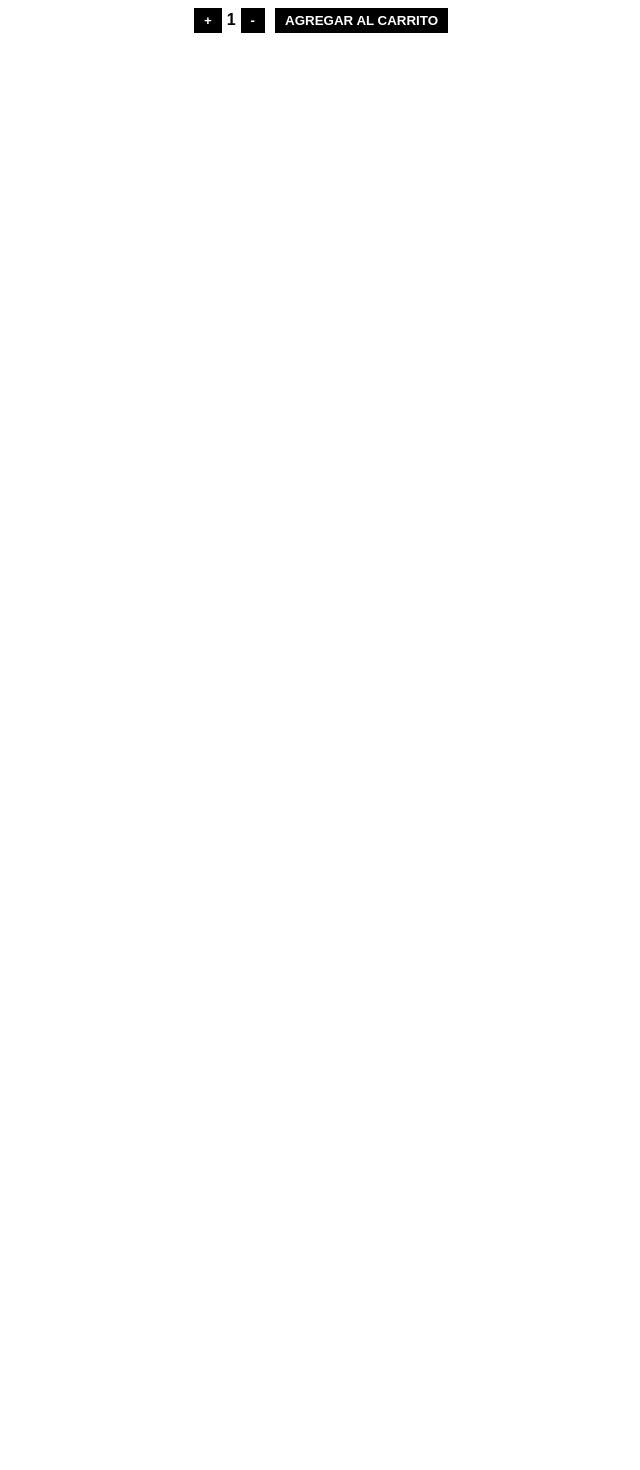
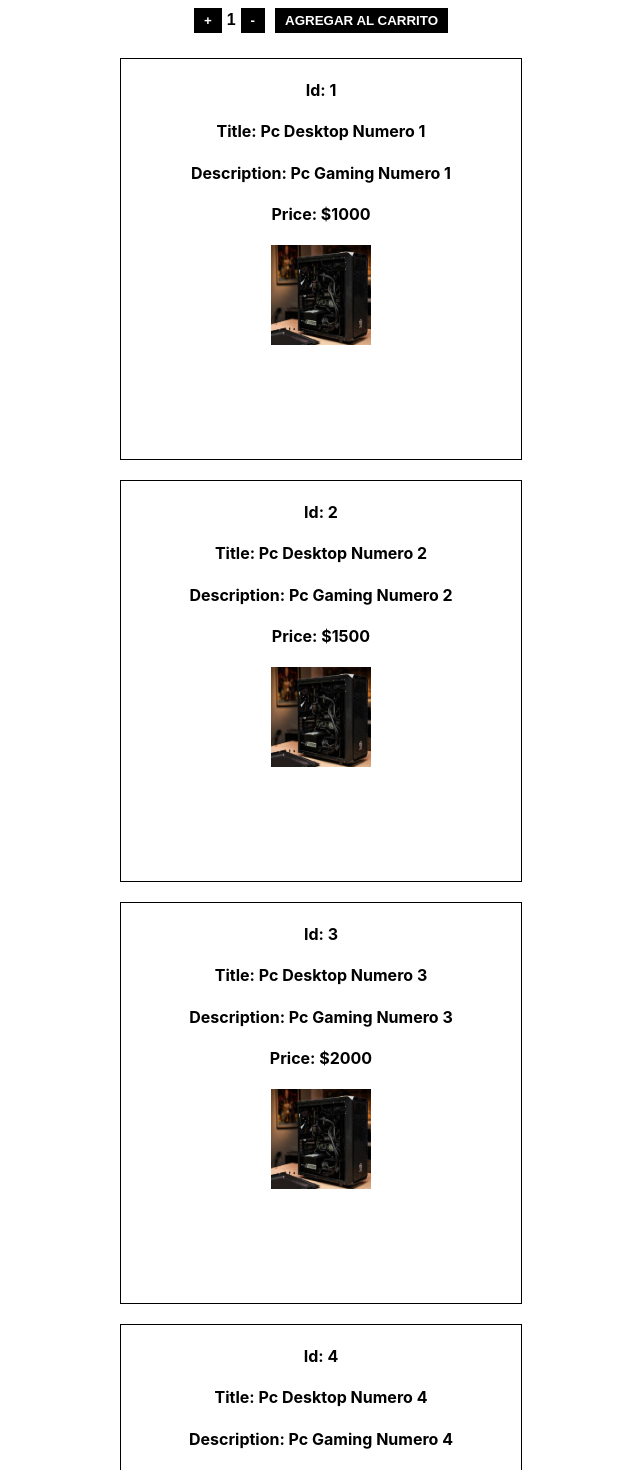
Before and after one commit to martinezfacundo/ventaspc-martinez, a React (Create React App) app: page / in a window 1280 px wide. Shown: the part 200-1670 px from the top of the page, without its empty margins (319-959 px from the left). Before the commit the page ends 800 px from the top, so only its background shows below. Built offline with nearby package versions, Linux system fonts and the light colour scheme.

Commit message:
update item and itemlist

```diff
--- /dev/null
+++ b/src/components/item/Item.js
@@ -0,0 +1,19 @@
+import React from 'react'
+
+const stylesImg = {width:'100px',height:'100px'}
+const stylesDiv = {width:'400px',height:'400px',border:'solid 1px black',margin:'20px auto'}
+
+const Item = ({id,title,description,price,pictureUrl}) => {
+
+    return(
+        <div style={stylesDiv}>
+            <h4>Id: {id}</h4>
+            <h4>Title: {title}</h4>
+            <h4>Description: {description}</h4>
+            <h4>Price: {price}</h4>
+            <img style={stylesImg} src={pictureUrl} />
+        </div>
+    )
+}
+
+export default Item
--- /dev/null
+++ b/src/components/itemList/ItemList.js
@@ -0,0 +1,53 @@
+import React, {useEffect, useState} from 'react'
+import Item from '../item/Item'
+import PcImg from '../assets/pcdesktop.jpg'
+
+const items = [
+    {
+        id: 1,
+        title: 'Pc Desktop Numero 1',
+        description: 'Pc Gaming Numero 1',
+        price: '$1000',
+        pictureUrl: PcImg
+    },
+    {
+        id: 2,
+        title: 'Pc Desktop Numero 2',
+        description: 'Pc Gaming Numero 2',
+        price: '$1500',
+        pictureUrl: PcImg
+    },
+    {
+        id: 3,
+        title: 'Pc Desktop Numero 3',
+        description: 'Pc Gaming Numero 3',
+        price: '$2000',
+        pictureUrl: PcImg
+    },
+    {
+        id: 4,
+        title: 'Pc Desktop Numero 4',
+        description: 'Pc Gaming Numero 4',
+        price: '$1500',
+        pictureUrl: PcImg
+    }
+]
+
+const ItemList = () => {
+
+    const[itemsArray,setItemsArray] = useState([])
+
+    useEffect(() => {
+        new Promise((resolve,reject) => {
+            setTimeout( () => resolve(items), 2000)
+        }).then(
+            (data) => setItemsArray(data))}, [])
+
+    return(
+        <div>
+        {itemsArray.map((elem) => <Item {... elem} />)}
+        </div>
+    )
+}
+
+export default ItemList
--- a/src/components/itemListContainer/ItemListContainer.js
+++ b/src/components/itemListContainer/ItemListContainer.js
@@ -1,5 +1,6 @@
 import React from 'react';
 import ItemCount from '../itemCount/ItemCount';
+import ItemList from '../itemList/ItemList';
 
 const styles = {color:'black',fontSize:'30px'}
 
@@ -8,6 +9,7 @@ function ItemListContainer({greeting}) {
         <div>
         <h1 styles={styles}>{greeting}</h1>
         <ItemCount initial={1} stock={15} onAdd={() => {console.log('Agregado')}} />
+        <ItemList />
         </div>
     )
 }
```
Also changed, not shown: src/components/assets/pcdesktop.jpg (added).
